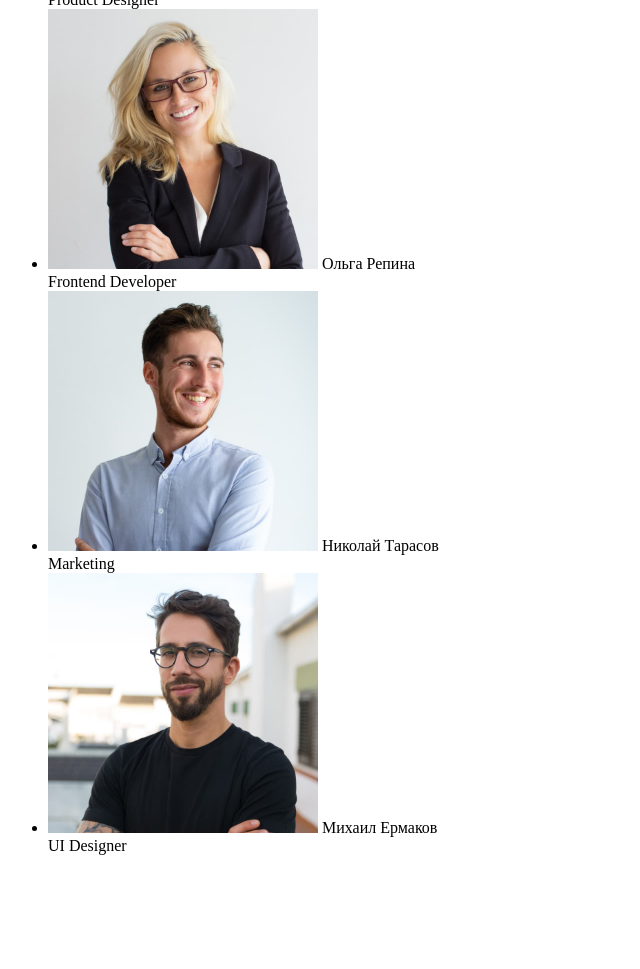
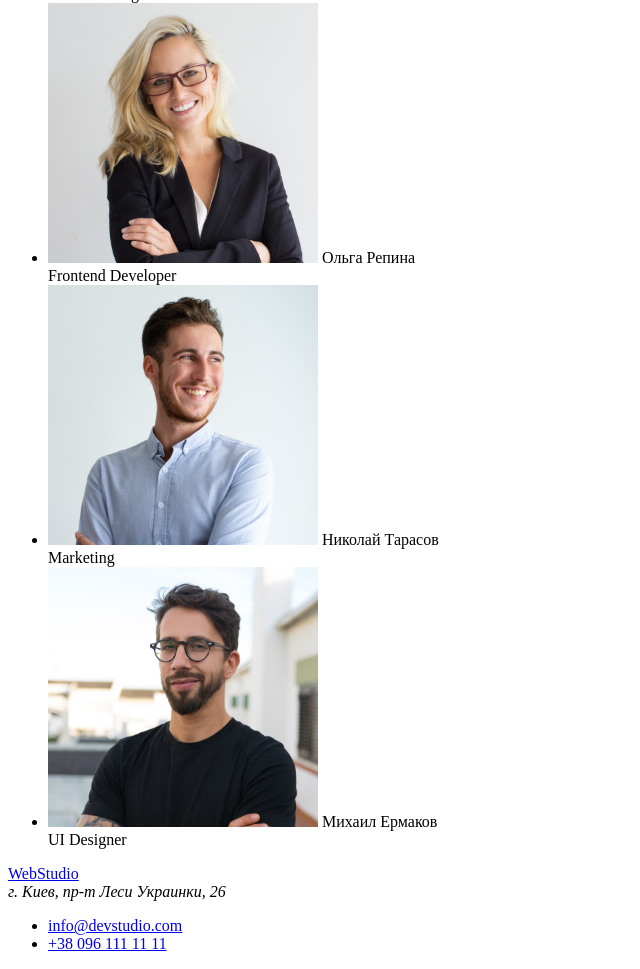
Before and after one commit to VUnzhakova/goit-markup-hw-01, a plain HTML site: page index.html in a window 1280 px wide. Shown: the part 1699-2668 px from the top of the page, without its empty margins (0-640 px from the left). Before the commit the page ends 2570 px from the top, so only its background shows below. Drawn offline with Linux system fonts and the light colour scheme.

Commit message:
добавляет футер и правит хедер

```diff
--- a/index.html
+++ b/index.html
@@ -9,8 +9,7 @@
 <body>
     <header>
     <nav>
-    <a href="#">
-        <img src="./images/logo.png" alt="Logo">
+        <a href="#">WebStudio</a>
     </a>
     <ul>
     <li><a href="#">Студия</a></li>
@@ -24,6 +23,7 @@
     <li><a href="tel:+380961111111">+38 096 111 11 11</a></li>
     </ul>
     </header>
+    <main>
 <div>
     <section>
         <h1>Эффективные решения для вашего бизнеса </h1>
@@ -37,7 +37,7 @@
         <li>Современные технологии <br/>Значимость этих проблем настолько очевидна, что реализация плановых заданий.</li>
     </ul>
 </section>
-
+</div>
 <section>
     <h2>Чем мы занимаемся</h2>
     <ul>
@@ -55,6 +55,14 @@
         <li> <img src="./images/foto4.jpg"alt="фото UI Designer"width="270" height="260"> Михаил Ермаков <br/>UI Designer</li>
     </ul>
 </section>
-</div>
+</main>
+<footer>
+<a href="#">WebStudio</a>
+<address>г. Киев, пр-т Леси Украинки, 26</address>
+<ul>
+    <li><a href="mailto:info@devstudio.com">info@devstudio.com</a></li>
+    <li><a href="tel:+380961111111">+38 096 111 11 11</a></li>
+    </ul>
+</footer>
 </body>
 </html>
```
